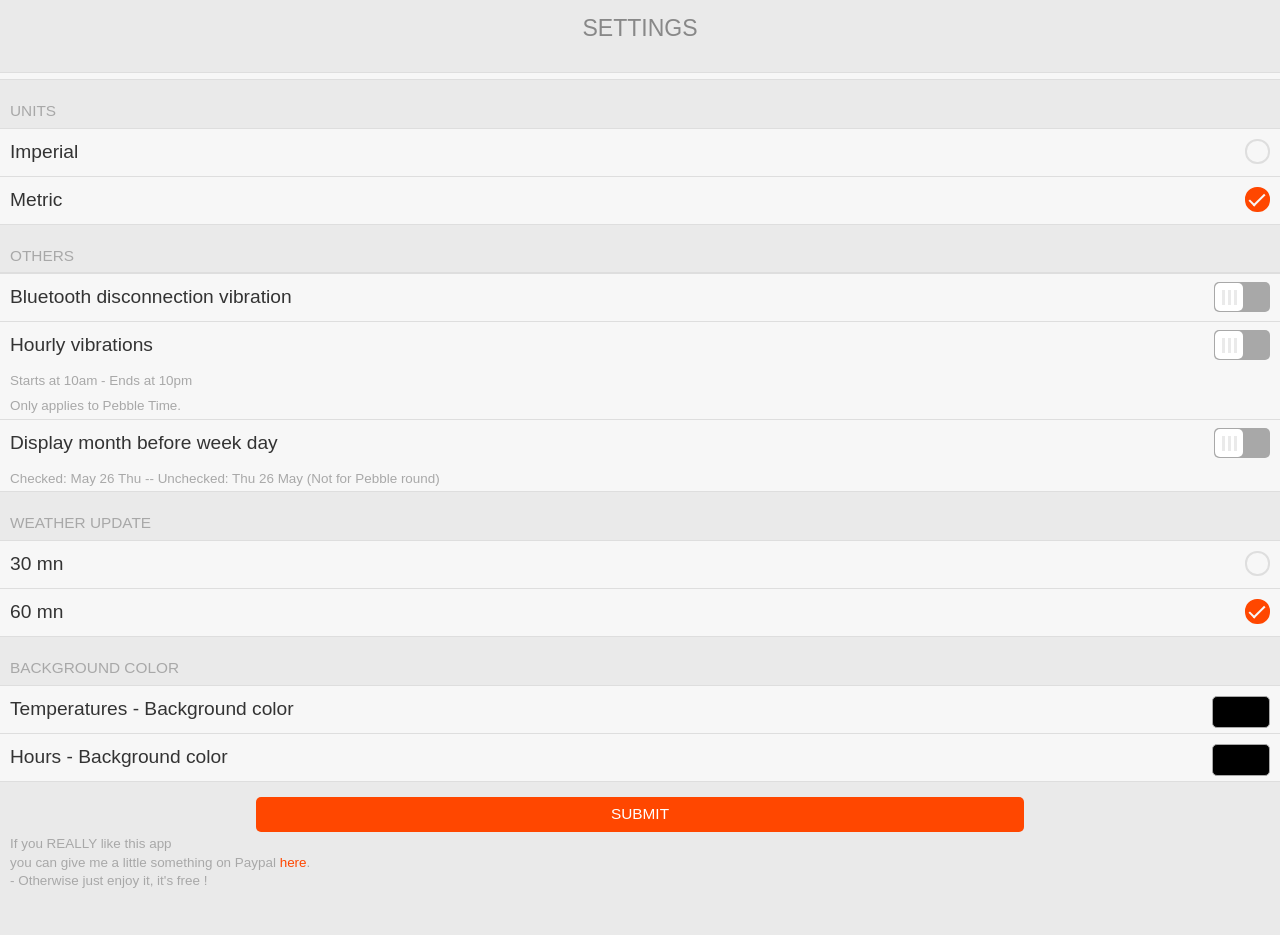
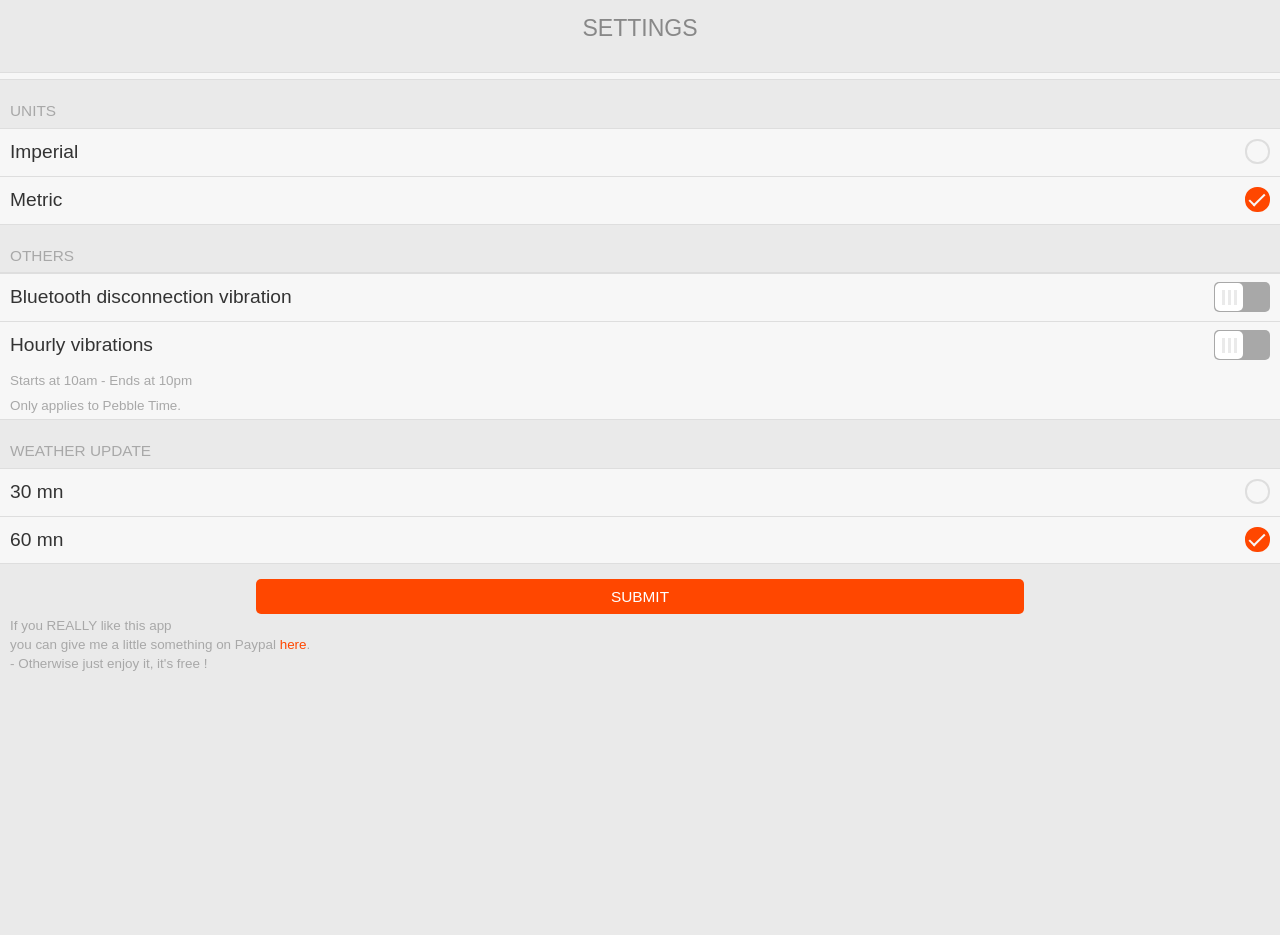
Before and after one commit to Sichroteph/Impact, a plain HTML site: page index.html in a window 1280 px wide. After the commit the page ends 800 px from the top, so only its background shows below. Drawn offline with Linux system fonts and the light colour scheme.

Commit message:
Update index.html

```diff
--- a/index.html
+++ b/index.html
@@ -243,14 +243,10 @@
       </div>
 
 
-      <label class='item'>
+      <label class='item' style="display:none;">
         Display month before week day
         <input type='checkbox' class='item-toggle' input id='toggle_month'>
       </label>
-
-      <div class='item-container-footer'>
-        Checked: May 26 Thu -- Unchecked: Thu 26 May (Not for Pebble round)
-      </div>
 
 
       <div style="display:none;">
@@ -339,7 +335,7 @@
 
 
 
-  <div class='item-container'>
+  <div class='item-container' style="display:none;">
     <div class='item-container-header'>Background color</div>
     <div class='item-container-content'>
       <label class='item'>
```
